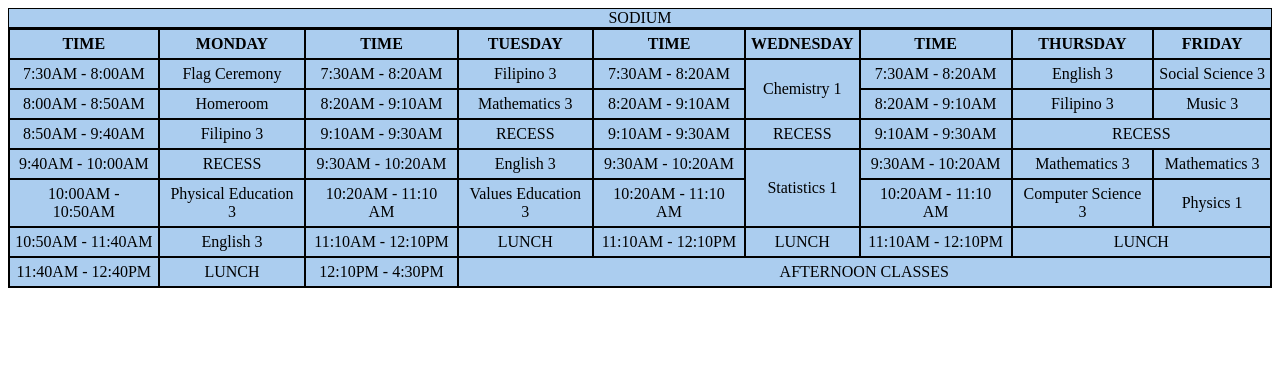
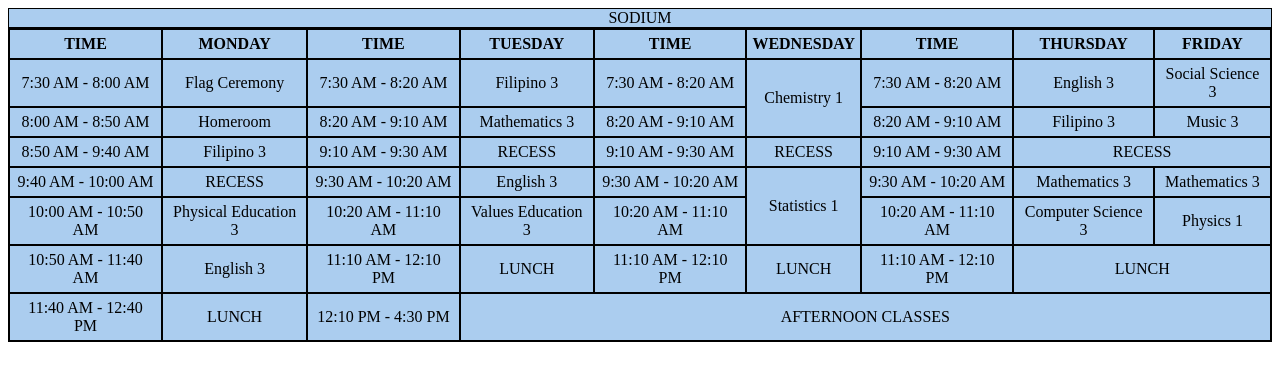
Before and after one commit to cs3-J-Porol-27/FA2, a plain HTML site: page index.html in a window 1280 px wide. Drawn offline with Linux system fonts and the light colour scheme.

Commit message:
Update index.html

```diff
--- a/index.html
+++ b/index.html
@@ -1,7 +1,11 @@
 <DOCTYPE html>
 <html lang = "eng">
        <head>
-	        <title> Table </title>
+	        <title> Sodium Schedule </title>
+			<meta charset="UFT-8">
+		        <meta name="keywords" content="HTML, CSS, JavaScript">
+		        <meta name="author" content="Joriz Zianne D. Porol">
+		        <meta name="revised" content="09-19-2023">
 	   </head>
 	        <body>
 			<center>
@@ -23,81 +27,80 @@
 						<th style="border: 1px solid black; padding:5px;"> TIME </th>
 						<th style="border: 1px solid black; padding:5px;"> THURSDAY </th>
 						<th style="border: 1px solid black; padding:5px;"> FRIDAY </th>
-
-					</tr>
-					<tr>
-					   <td style="border: 1px solid black; padding:5px;"> 7:30AM - 8:00AM </td>
-					   <td style="border: 1px solid black; padding:5px;"> Flag Ceremony </td>
-					   <td style="border: 1px solid black; padding:5px;"> 7:30AM - 8:20AM </td>
-					   <td style="border: 1px solid black; padding:5px;"> Filipino 3 </td>
-					   <td style="border: 1px solid black; padding:5px;"> 7:30AM - 8:20AM </td>
-					   <td rowspan = "2" style="border: 1px solid black; padding:5px;"> Chemistry 1 </td>
-					   <td style="border: 1px solid black; padding:5px;"> 7:30AM - 8:20AM </td>
-					   <td style="border: 1px solid black; padding:5px;"> English 3 </td>
-					   <td style="border: 1px solid black; padding:5px;"> Social Science 3 </td>
-
 					</tr>
 
 					<tr>
-					   <td style="border: 1px solid black; padding:5px;"> 8:00AM - 8:50AM </td>
+					   <td style="border: 1px solid black; padding:5px;"> 7:30 AM - 8:00 AM </td>
+					   <td style="border: 1px solid black; padding:5px;"> Flag Ceremony </td>
+					   <td style="border: 1px solid black; padding:5px;"> 7:30 AM - 8:20 AM </td>
+					   <td style="border: 1px solid black; padding:5px;"> Filipino 3 </td>
+					   <td style="border: 1px solid black; padding:5px;"> 7:30 AM - 8:20 AM </td>
+					   <td rowspan = "2" style="border: 1px solid black; padding:5px;"> Chemistry 1 </td>
+					   <td style="border: 1px solid black; padding:5px;"> 7:30 AM - 8:20 AM </td>
+					   <td style="border: 1px solid black; padding:5px;"> English 3 </td>
+					   <td style="border: 1px solid black; padding:5px;"> Social Science 3 </td>
+				    </tr>
+
+					<tr>
+					   <td style="border: 1px solid black; padding:5px;"> 8:00 AM - 8:50 AM </td>
 					   <td style="border: 1px solid black; padding:5px;"> Homeroom </td>
-					   <td style="border: 1px solid black; padding:5px;"> 8:20AM - 9:10AM </td>
+					   <td style="border: 1px solid black; padding:5px;"> 8:20 AM - 9:10 AM </td>
 					   <td style="border: 1px solid black; padding:5px;"> Mathematics 3 </td>
-					   <td style="border: 1px solid black; padding:5px;"> 8:20AM - 9:10AM </td>
-					   <td style="border: 1px solid black; padding:5px;"> 8:20AM - 9:10AM </td>
+					   <td style="border: 1px solid black; padding:5px;"> 8:20 AM - 9:10 AM </td>
+					   <td style="border: 1px solid black; padding:5px;"> 8:20 AM - 9:10 AM </td>
 					   <td style="border: 1px solid black; padding:5px;"> Filipino 3 </td>
 					   <td style="border: 1px solid black; padding:5px;"> Music 3 </td>
 					</tr>
 
 					<tr>
-					   <td style="border: 1px solid black; padding:5px;"> 8:50AM - 9:40AM </td>
+					   <td style="border: 1px solid black; padding:5px;"> 8:50 AM - 9:40 AM </td>
 					   <td style="border: 1px solid black; padding:5px;"> Filipino 3 </td>
-					   <td style="border: 1px solid black; padding:5px;"> 9:10AM - 9:30AM </td>
+					   <td style="border: 1px solid black; padding:5px;"> 9:10 AM - 9:30 AM </td>
 					   <td style="border: 1px solid black; padding:5px;"> RECESS </td>
-					   <td style="border: 1px solid black; padding:5px;"> 9:10AM - 9:30AM </td>
+					   <td style="border: 1px solid black; padding:5px;"> 9:10 AM - 9:30 AM </td>
 					   <td style="border: 1px solid black; padding:5px;"> RECESS </td>
-					   <td style="border: 1px solid black; padding:5px;"> 9:10AM - 9:30AM </td>
+					   <td style="border: 1px solid black; padding:5px;"> 9:10 AM - 9:30 AM </td>
 					   <td colspan = "2" style="border: 1px solid black; padding:5px;"> RECESS </td>
 					</tr>
 
 					<tr>
-					   <td style="border: 1px solid black; padding:5px;"> 9:40AM - 10:00AM </td>
+					   <td style="border: 1px solid black; padding:5px;"> 9:40 AM - 10:00 AM </td>
 					   <td style="border: 1px solid black; padding:5px;"> RECESS </td>
-					   <td style="border: 1px solid black; padding:5px;"> 9:30AM - 10:20AM </td>
+					   <td style="border: 1px solid black; padding:5px;"> 9:30 AM - 10:20 AM </td>
 					   <td style="border: 1px solid black; padding:5px;"> English 3 </td>
-					   <td style="border: 1px solid black; padding:5px;"> 9:30AM - 10:20AM </td>
+					   <td style="border: 1px solid black; padding:5px;"> 9:30 AM - 10:20 AM </td>
 					   <td rowspan = "2" style="border: 1px solid black; padding:5px;"> Statistics 1 </td>
-					   <td style="border: 1px solid black; padding:5px;"> 9:30AM - 10:20AM </td>
+					   <td style="border: 1px solid black; padding:5px;"> 9:30 AM - 10:20 AM </td>
 					   <td style="border: 1px solid black; padding:5px;"> Mathematics 3 </td>
 					   <td style="border: 1px solid black; padding:5px;"> Mathematics 3 </td>
 					</tr>
 
 					 <tr>
-					   <td style="border: 1px solid black; padding:5px;"> 10:00AM - 10:50AM </td>
+					   <td style="border: 1px solid black; padding:5px;"> 10:00 AM - 10:50 AM </td>
 					   <td style="border: 1px solid black; padding:5px;"> Physical Education 3 </td>
-					   <td style="border: 1px solid black; padding:5px;"> 10:20AM - 11:10 AM </td>
+					   <td style="border: 1px solid black; padding:5px;"> 10:20 AM - 11:10 AM </td>
 					   <td style="border: 1px solid black; padding:5px;"> Values Education 3 </td>
-					   <td style="border: 1px solid black; padding:5px;"> 10:20AM - 11:10 AM </td>
-					   <td style="border: 1px solid black; padding:5px;"> 10:20AM - 11:10 AM </td>
+					   <td style="border: 1px solid black; padding:5px;"> 10:20 AM - 11:10 AM </td>
+					   <td style="border: 1px solid black; padding:5px;"> 10:20 AM - 11:10 AM </td>
 					   <td style="border: 1px solid black; padding:5px;"> Computer Science 3 </td>
 					   <td style="border: 1px solid black; padding:5px;"> Physics 1 </td>
 					</tr>
 
 					<tr>
-					   <td style="border: 1px solid black; padding:5px;"> 10:50AM - 11:40AM </td>
+					   <td style="border: 1px solid black; padding:5px;"> 10:50 AM - 11:40 AM </td>
 					   <td style="border: 1px solid black; padding:5px;"> English 3 </td>
-					   <td style="border: 1px solid black; padding:5px;"> 11:10AM - 12:10PM </TD>
+					   <td style="border: 1px solid black; padding:5px;"> 11:10 AM - 12:10 PM </TD>
 					   <td style="border: 1px solid black; padding:5px;"> LUNCH </td>
-					   <td style="border: 1px solid black; padding:5px;"> 11:10AM - 12:10PM </TD>
+					   <td style="border: 1px solid black; padding:5px;"> 11:10 AM - 12:10 PM </TD>
 					   <td style="border: 1px solid black; padding:5px;"> LUNCH </td>
-					   <td style="border: 1px solid black; padding:5px;"> 11:10AM - 12:10PM </td>
+					   <td style="border: 1px solid black; padding:5px;"> 11:10 AM - 12:10 PM </td>
 					   <td colspan = "2" style="border: 1px solid black; padding:5px;"> LUNCH </td>
 					</tr>
 
 					<tr>
-					   <td style="border: 1px solid black; padding:5px;"> 11:40AM - 12:40PM </td>
+					   <td style="border: 1px solid black; padding:5px;"> 11:40 AM - 12:40 PM </td>
 					   <td style="border: 1px solid black; padding:5px;"> LUNCH </td>
-					   <td style="border: 1px solid black; padding:5px;"> 12:10PM - 4:30PM </td>
+					   <td style="border: 1px solid black; padding:5px;"> 12:10 PM - 4:30 PM </td>
 					   <td colspan = "6" style="border: 1px solid black; padding:5px;"> AFTERNOON CLASSES </td>
 					</tr>
 
```
Lines whose indentation alone changed are shown as unchanged.
